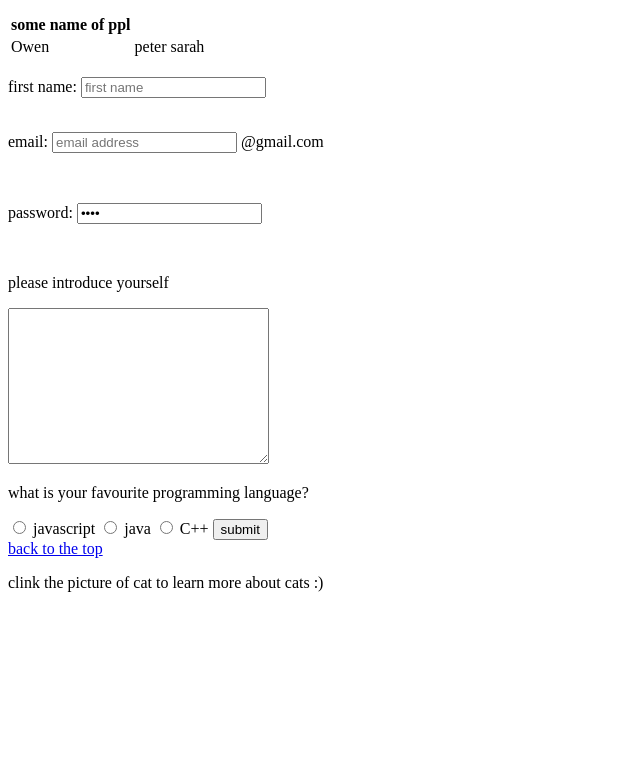
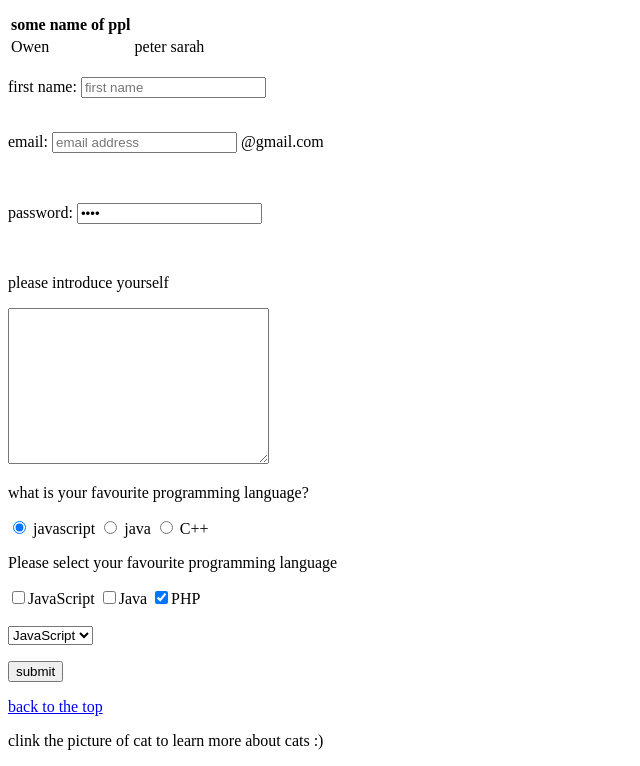
Before and after one commit to OwenSit/HTMLLearning, a plain HTML site: page firstWebPage/heading.html in a window 1280 px wide. Shown: the part 2540-3306 px from the top of the page, without its empty margins (0-640 px from the left). Before the commit the page ends 3148 px from the top, so only its background shows below. Drawn offline with Linux system fonts and the light colour scheme.

```diff
--- a/firstWebPage/heading.html
+++ b/firstWebPage/heading.html
@@ -163,13 +163,39 @@
       <p>please introduce yourself</p>
       <textarea name="" id="" cols="30" rows="10"></textarea>
       <p>what is your favourite programming language?</p>
-			<input type="radio" name="coding" id="javascript" />
+      <input type="radio" name="coding" checked id="javascript" />
       <label for="javascript">javascript</label>
       <input type="radio" name="coding" id="java" />
       <label for="java">java</label>
       <input type="radio" name="coding" id="C++" />
       <label for="C++">C++</label>
+      <br />
+      <!--following is the check box-->
+      <p>Please select your favourite programming language</p>
+      <input
+        type="checkbox"
+        value="javascript"
+        name="programming"
+        id=""
+      />JavaScript
+      <input type="checkbox" value="Java" name="programming" id="" />Java
+      <input
+        type="checkbox"
+        value="PHP"
+        checked="checked"
+        name="programming"
+        id=""
+      />PHP
+      <br />
+      <br />
+      <select name="languages" id="">
+        <option value="JavaScript">JavaScript</option>
+        <option value="Java">Java</option>
+        <option value="PHP">PHP</option>
+      </select>
+      <p>
         <button type="submit">submit</button>
+      </p>
     </form>
     <a href="#top">back to the top</a>
     <p>clink the picture of cat to learn more about cats :)</p>
```
Lines whose indentation alone changed are shown as unchanged.
